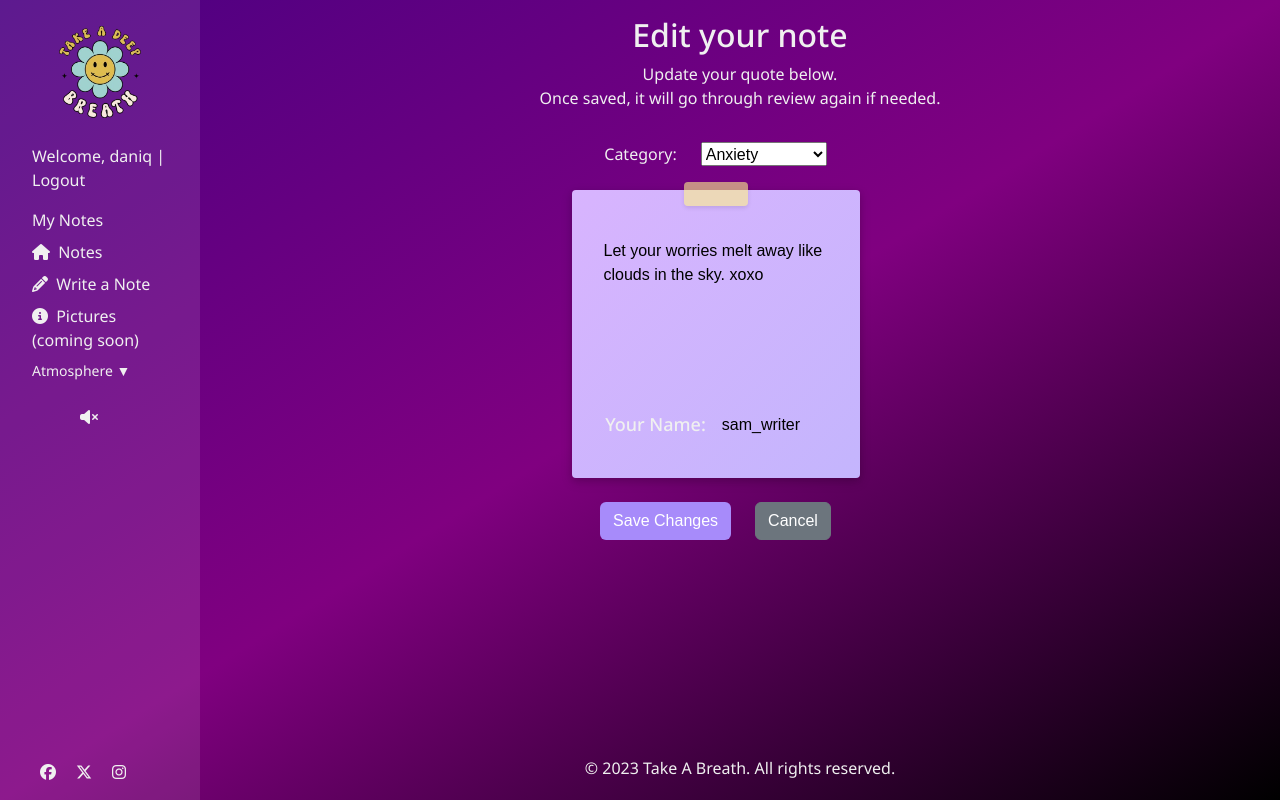
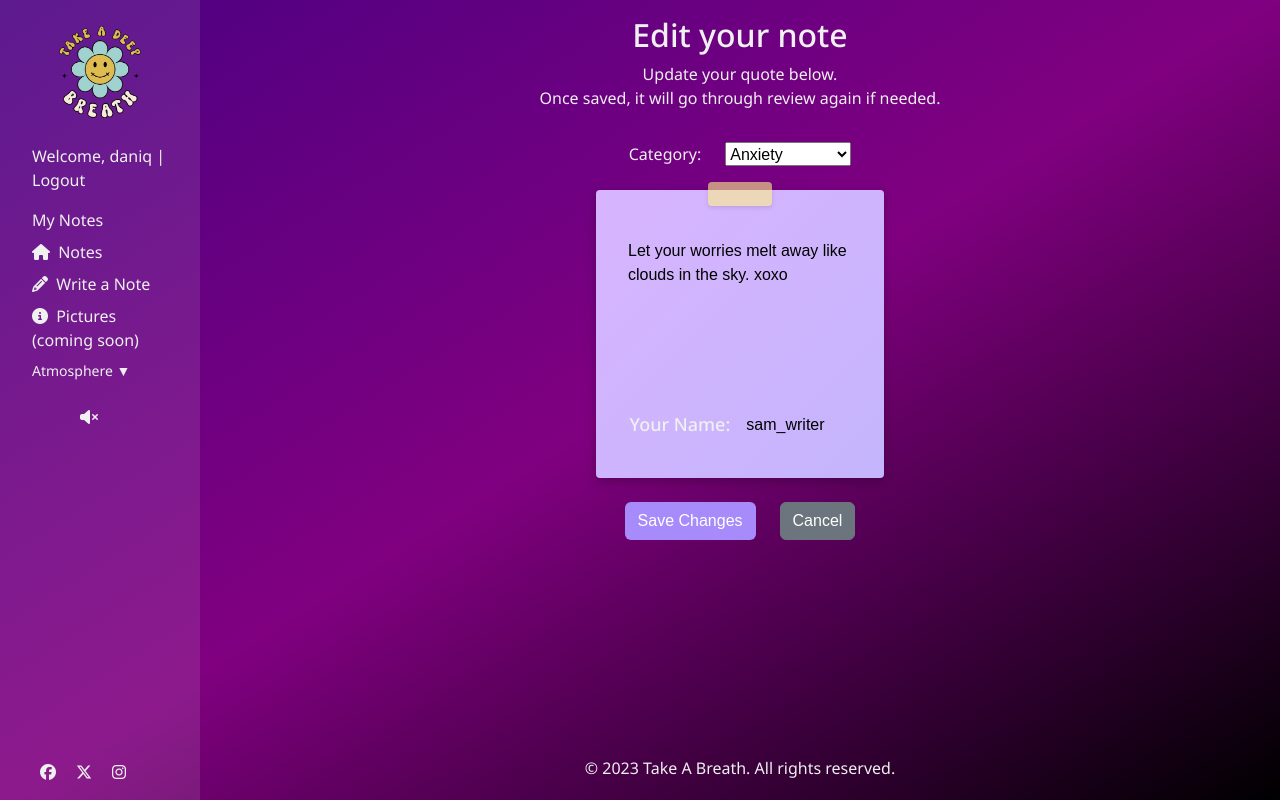
Before and after one commit to DaniqueJ-R/milestone_proj_3, a Django app: page /note/9/edit/ in a window 1280 px wide. Run offline with Django 4.2, Linux system fonts and the light colour scheme; a user stored in the database is signed in; data comes from the database, SQL or seed files in the repository; both versions use the stored data as it was after the commit; some libraries are stand-ins or nearby versions; some web fonts are replaced.

Commit message:
Updated edit page

```diff
--- a/quote/templates/quote/edit-note.html
+++ b/quote/templates/quote/edit-note.html
@@ -1,3 +1,4 @@
+
 {% extends "base.html" %}
 {% block content %}
 
@@ -19,8 +20,8 @@
       {% endif %}
 
       <!-- Edit Notes form -->
-      <div id="writing-notes-container">
-        <form method="post" id="editNoteForm" action="{% url 'edit_note' note.pk %}">
+      <div id="writing-notes-container" class="justify-content-center d-flex">
+        <form method="post" action="{% url 'edit_note' note.id %}" id="quoteForm">
           {% csrf_token %}
 
           <div class="label-wrap">
--- a/static/css/style.css
+++ b/static/css/style.css
@@ -237,7 +237,8 @@ i {
 }
 
 #sticky-note-writing textarea::placeholder,
-#sticky-note-writing input::placeholder{
+#sticky-note-writing input::placeholder
+ {
   color: var(--black);
   font-style: italic;
 }
@@ -251,7 +252,7 @@ i {
 padding-top:5rem;
 }
 
-#quoteForm, #editNoteForm {
+#quoteForm {
   display: flex;
   flex-direction: column;
   gap: 1.5rem;
```
Also changed, not shown: db.sqlite3.
